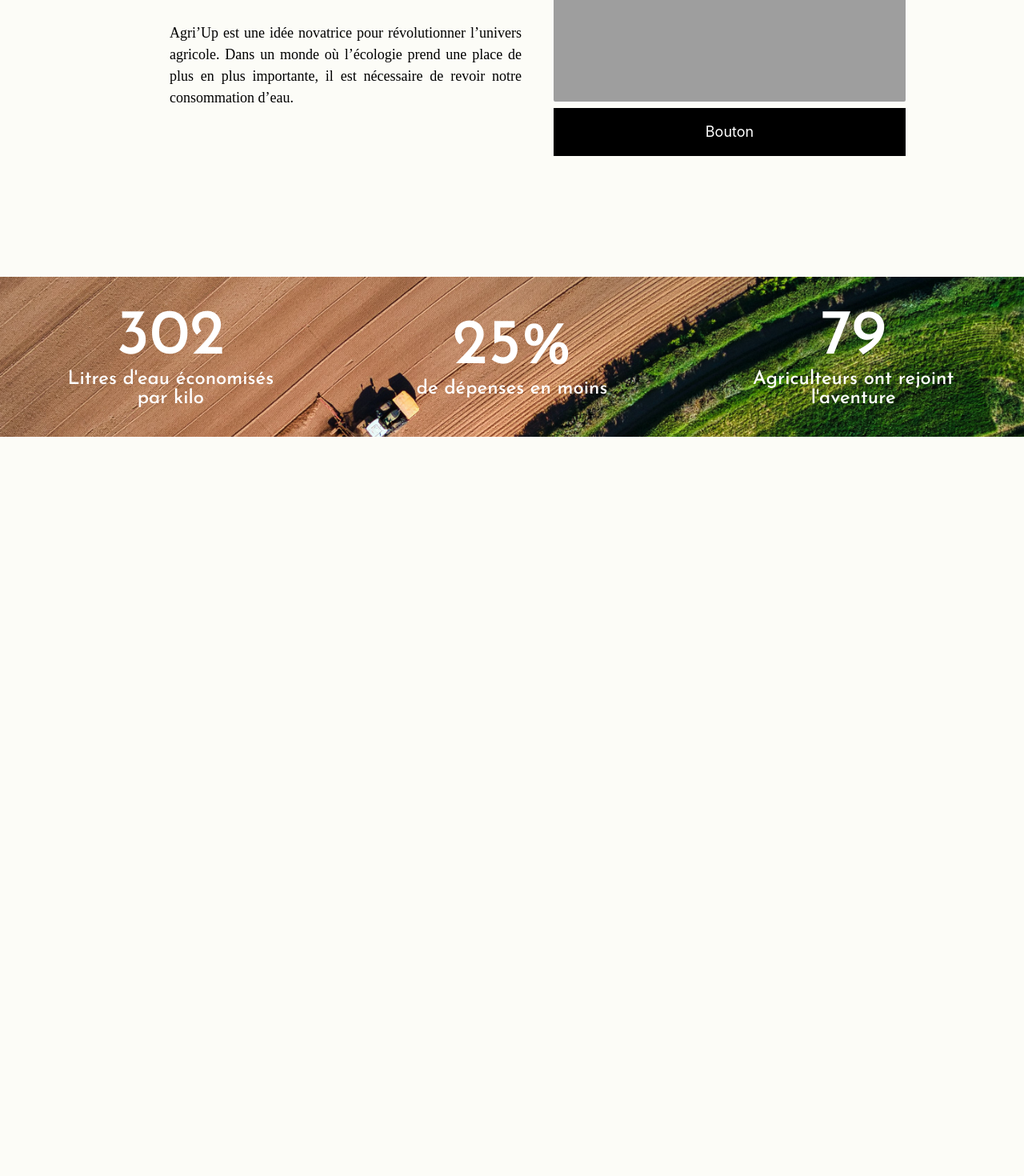
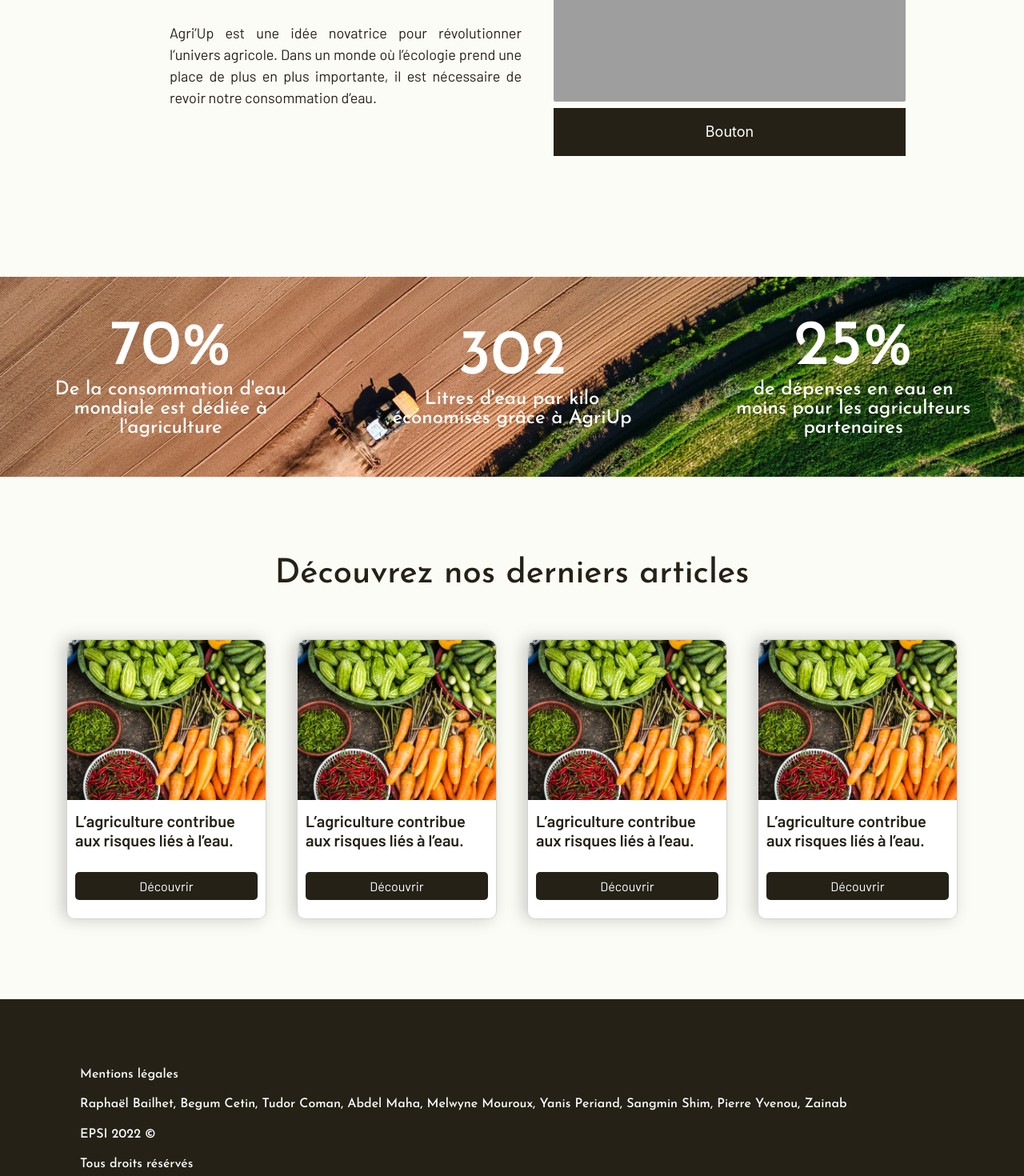
Before and after one commit to yvpierre/AgriUp, a React (Create React App) app in the folder agriup/: page / in a window 1280 px wide. Shown: the part 1100-2570 px from the top of the page at 80% size. Before the commit the page ends 1846 px from the top, so only its background shows below. Built offline with nearby package versions, Linux system fonts and the light colour scheme; grey boxes are pictures that could not be loaded.

Commit message:
adding articles cards

```diff
--- /dev/null
+++ b/agriup/src/composants/ArticleCard.js
@@ -0,0 +1,16 @@
+import React from 'react';
+
+const ArticleCard = () => {
+    return (
+        <div className="card">
+            <div className={"card--picture"}></div>
+            <div className={"card--body"}>
+                <div className={"card--title"}>L’agriculture contribue aux risques liés à l’eau.
+                </div>
+                <div className={"card--btn"}>Découvrir</div>
+            </div>
+        </div>
+    );
+};
+
+export default ArticleCard;
--- /dev/null
+++ b/agriup/src/composants/Articles.js
@@ -0,0 +1,19 @@
+import React from 'react';
+import ArticleCard from "./ArticleCard";
+
+const Articles = props => {
+    const animals = ["Dog", "Bird", "Cat", "Horse"];
+
+    return (
+        <div>
+            <div className={"articlesTitle"}>Découvrez nos derniers articles</div>
+            <div className={"articles"}>
+                {animals.map(animal => (
+                    <ArticleCard>{animal}</ArticleCard>
+                ))}
+            </div>
+        </div>
+    );
+}
+
+export default Articles;
--- /dev/null
+++ b/agriup/src/composants/Footer.js
@@ -0,0 +1,16 @@
+import React from 'react';
+
+const Footer = props => {
+    return (
+        <div className={"footer"}>
+            <div className={"footer-content"}>
+                <div className={"footer-ML"}>Mentions légales</div>
+                <div className={"footer-annee"}>Raphaël Bailhet, Begum Cetin, Tudor Coman, Abdel Maha, Melwyne Mouroux, Yanis Periand, Sangmin Shim, Pierre Yvenou, Zainab</div>
+                <div className={"footer-credits"}>EPSI 2022 ©</div>
+                <div className={"footer-ML"}>Tous droits résérvés</div>
+            </div>
+        </div>
+    );
+}
+
+export default Footer;
--- a/agriup/src/composants/Navigation.js
+++ b/agriup/src/composants/Navigation.js
@@ -8,7 +8,9 @@
                 <NavLink to="/" className={(nav) => (nav.isActive ? "nav-active--logo" : "")}>AgriUp</NavLink>
                 <div className={'header--right'}>
                     <NavLink to="/about" className={(nav) => (nav.isActive ? "nav-active" : "")}> <li>Simulation</li></NavLink>
-                    <NavLink to="/about" className={(nav) => (nav.isActive ? "nav-active" : "")}> <li>A Propos</li></NavLink>
+                    <NavLink to="/about" className={(nav) => (nav.isActive ? "nav-active" : "")}> <li>Articles</li></NavLink>
+                    <NavLink to="/about" className={(nav) => (nav.isActive ? "nav-active" : "")}> <li>L'équipe</li></NavLink>
+                    <NavLink to="/about" className={(nav) => (nav.isActive ? "nav-active" : "")}> <li>Mentions légales</li></NavLink>
                 </div>
             </ul>
         </div >
--- a/agriup/src/pages/Home.js
+++ b/agriup/src/pages/Home.js
@@ -1,6 +1,9 @@
 import React from 'react';
 import Logo from '../composants/Logo';
 import Navigation from '../composants/Navigation';
+import ArticleCard from "../composants/ArticleCard";
+import Articles from "../composants/Articles";
+import Footer from "../composants/Footer";
 
 const Home = () => {
     return (
@@ -25,20 +28,25 @@
                 </div>
             </div>
             <div className={"stats"}>
+                <div className={"stat stats--3"}>
+                    <div className={"stats--3--chiffre stat--head"}>70%</div>
+                    <div className={"stats--3--text"}>De la consommation d'eau mondiale est dédiée à l'agriculture</div>
+                </div>
                 <div className={"stat stats--1"}>
                     <div className={"stats--1--chiffre stat--head"}>302</div>
-                    <div className={"stats--1--text"}>Litres d'eau économisés par kilo</div>
+                    <div className={"stats--1--text"}>Litres d'eau par kilo économisés grâce à AgriUp</div>
                 </div>
                 <div className={"stat stats--2"}>
                     <div className={"stats--2--chiffre stat--head"}>25%</div>
-                    <div className={"stats--2--text"}>de dépenses en moins</div>
-                </div>
-                <div className={"stat stats--3"}>
-                    <div className={"stats--3--chiffre stat--head"}>79</div>
-                    <div className={"stats--3--text"}>Agriculteurs ont rejoint l'aventure</div>
+                    <div className={"stats--2--text"}>de dépenses en eau en moins pour les agriculteurs partenaires</div>
                 </div>
             </div>
+            <Articles />
+
+            <Footer/>
+
         </div>
+
     );
 };
 
--- a/agriup/src/styles/_settings.scss
+++ b/agriup/src/styles/_settings.scss
@@ -28,7 +28,7 @@
 body {
   font-family: $font-1;
   background-color: #fcfcf7;
-  color: black;
+  color: #252117;
 }
 
 li {
--- /dev/null
+++ b/agriup/src/styles/components/_articleCard.scss
@@ -0,0 +1,56 @@
+
+
+.card {
+  width: 250px;
+  height: 350px;
+  font-family: 'Barlow', sans-serif;
+  filter: drop-shadow(-5px 0px 10px rgba(0, 0, 0, 0.2));
+  background-color: white;
+  border: 1px solid lightgray;
+  border-radius: 10px;
+  padding-bottom: 40px;
+
+  &:hover {
+    filter: drop-shadow(-5px 0px 15px rgba(0, 0, 0, 0.4));
+  }
+
+}
+
+.card--picture {
+  background: url("../../../src/assets/img/article1.jpeg");
+  background-size: cover;
+  border-radius: 10px 10px 0 0;
+  width: 100%;
+  height: 200px;
+}
+.card--body {
+  height: 45%;
+  padding: 0 10px;
+  display: flex;
+  flex-direction: column;
+  justify-content: space-around;
+
+  .card--title {
+    font-size: 20px;
+    font-weight: 600;
+  }
+
+  .card--btn {
+    width: 100%;
+    height: 35px;
+    background-color: #252117;
+    color: white;
+    display: flex;
+    align-items: center;
+    justify-content: center;
+    border-radius: 5px;
+    align-self: flex-end;
+
+    &:hover {
+      cursor: pointer;
+      background-color: #3b372d;
+    }
+
+  }
+
+}
--- /dev/null
+++ b/agriup/src/styles/components/_articles.scss
@@ -0,0 +1,12 @@
+.articlesTitle {
+  font-size: 42px;
+  text-align: center;
+  margin-bottom: 60px;
+}
+
+.articles {
+  display: flex;
+  flex-flow: row wrap;
+  justify-content: space-around;
+  margin: 0 5% 100px 5%;
+}
--- /dev/null
+++ b/agriup/src/styles/components/_footer.scss
@@ -0,0 +1,17 @@
+.footer {
+  width: 100%;
+  background-color: #252117;
+  color: white;
+  height: 300px;
+  display: flex;
+  flex-direction: column;
+  justify-content: space-around;
+}
+
+.footer-content {
+  height: 150px;
+  display: flex;
+  flex-direction: column;
+  justify-content: space-around;
+  margin-left: 100px;
+}
--- a/agriup/src/styles/components/_navigation.scss
+++ b/agriup/src/styles/components/_navigation.scss
@@ -39,7 +39,8 @@
       align-items: center;
       justify-content: space-between;
       margin-right: 100px;
-      width: 200px;
+      width: 500px;
+
     }
 
     a {
@@ -49,7 +50,7 @@
         color: #ffffff;
         transition: 0.2s;
         cursor: pointer;
-        width: 150%;
+        width: 125%;
         height: 40px;
         display: flex;
         align-items: center;
--- a/agriup/src/styles/index.scss
+++ b/agriup/src/styles/index.scss
@@ -1,10 +1,14 @@
+@import url('https://fonts.googleapis.com/css2?family=Alegreya+Sans+SC&family=Barlow:ital,wght@0,200;0,300;0,400;0,500;0,600;0,700;1,100;1,200;1,300;1,400;1,500;1,600;1,700&display=swap');
+
 @import "./settings";
 @import "./components/navigation";
 @import "./components/logo";
+@import "./components/articleCard";
+@import "./components/articles";
+@import "./components/footer";
 
 .body {
   margin: 50px 10% 100px 15% ;
-  padding-bottom: 100px;
 }
 
 .body--pres {
@@ -12,7 +16,7 @@
   flex-direction: row;
   text-align: justify;
   line-height: 1.5;
-  font-family: "Times New Roman";
+  font-family: 'Barlow', sans-serif;
   font-size: 18px;
 
   .body--presText {
@@ -47,7 +51,7 @@
     }
 
     .body--presBtn{
-      background: black;
+      background: #252117;
       color: white;
       height: 60px;
       position: absolute;
@@ -98,10 +102,11 @@
   background: url("../../src/assets/img/bannerStats.jpeg");
   background-size: cover;
   display: flex;
-  height: 200px;
+  height: 250px;
   flex-direction: row;
   justify-content: space-around;
-  margin-bottom: 200px;
+  margin: 200px 0 100px 0;
+
 
   .stat {
     color: white;
```
Also changed, not shown: agriup/src/assets/img/article1.jpeg (added).
